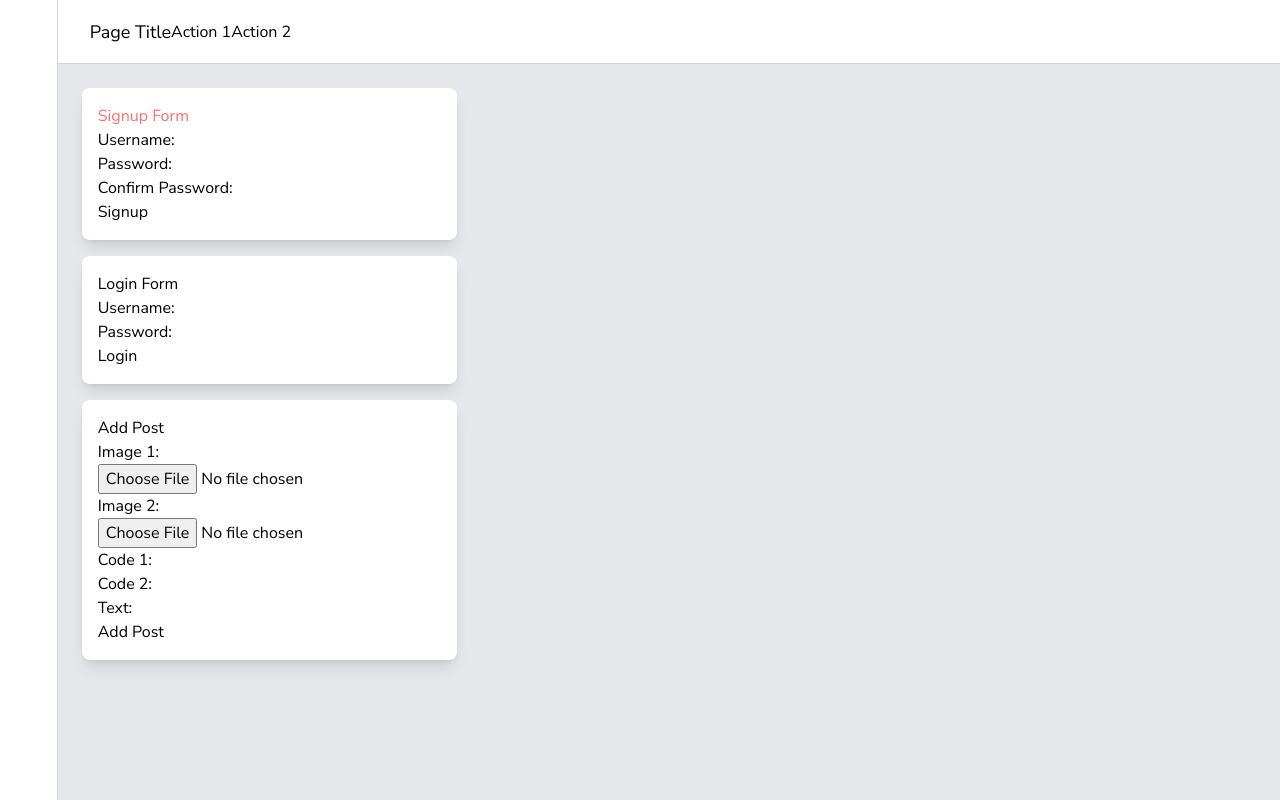
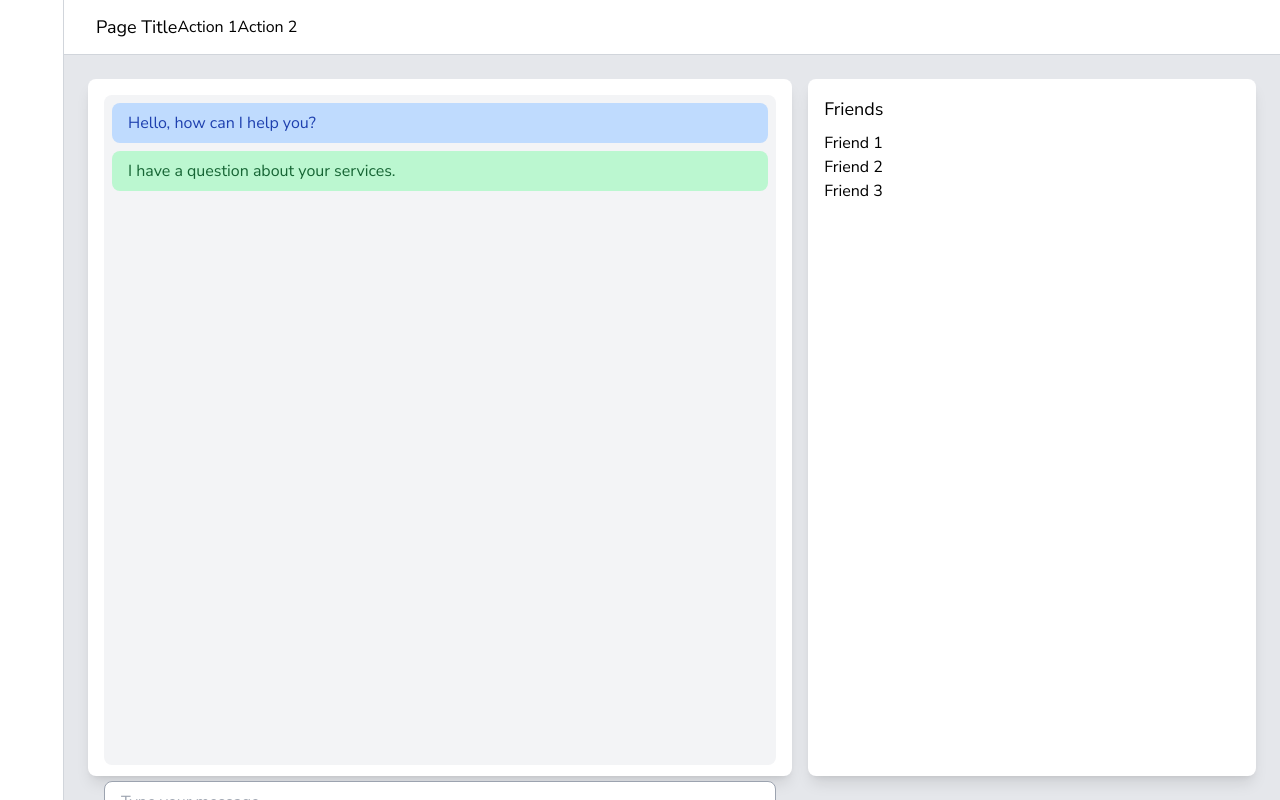
Before and after one commit to a-down/friends-db, a React (Create React App) app in the folder client/: page /testing in a window 1280 px wide. Built offline with nearby package versions, Linux system fonts and the light colour scheme.

Commit message:
completed barebones message page

```diff
--- a/client/src/pages/TestingPage.js
+++ b/client/src/pages/TestingPage.js
@@ -87,129 +87,47 @@ export default function MyComponent() {
 
         {/* Content */}
         <div className="flex-grow p-6 overflow-auto bg-gray-200">
-          <div className="grid grid-cols-3 gap-6">
-            {/* Grid items */}
-            <div className="col-span-1 grid-item">
-              {/* Grid item content */}
-              {/* Your content here */}
-              <div className="bg-white shadow-lg rounded-lg p-4">
-                <form>
-                  <h2 className="text-red-400">Signup Form</h2>
-                  <div>
-                    <label>Username:</label>
-                    <input
-                      type="text"
-                      name="username"
-                      value={signupData.username}
-                      onChange={handleSignupInputChange}
-                    />
-                  </div>
-                  <div>
-                    <label>Password:</label>
-                    <input
-                      type="password"
-                      name="password"
-                      value={signupData.password}
-                      onChange={handleSignupInputChange}
-                    />
-                  </div>
-                  <div>
-                    <label>Confirm Password:</label>
-                    <input
-                      type="password"
-                      name="confirmPassword"
-                      value={signupData.confirmPassword}
-                      onChange={handleSignupInputChange}
-                    />
-                  </div>
-                  <button>Signup</button>
-                </form>
+          {/* Message and Friends Box */}
+          <div className="flex h-full">
+            {/* Message Box */}
+            <div className="message-box bg-white shadow-lg rounded-lg p-4 flex-grow">
+              {/* Messages */}
+              <div className="messages bg-gray-100 p-2 rounded-lg h-60" style={{ overflowY: 'auto' , maxHeight: 'calc(100% - 675px)', minHeight: '670px' }}>
+                <div className="message received mb-2">
+                  <p className="message-text bg-blue-200 text-blue-800 py-2 px-4 rounded-lg">
+                    Hello, how can I help you?
+                  </p>
+                </div>
+                <div className="message sent mb-2">
+                  <p className="message-text bg-green-200 text-green-800 py-2 px-4 rounded-lg">
+                    I have a question about your services.
+                  </p>
+                </div>
+                {/* More messages */}
               </div>
 
-              <div className="bg-white shadow-lg rounded-lg p-4 mt-4">
-                <form>
-                  <h2>Login Form</h2>
-                  <div>
-                    <label>Username:</label>
-                    <input
-                      type="text"
-                      name="username"
-                      value={loginData.username}
-                      onChange={handleLoginInputChange}
-                    />
-                  </div>
-                  <div>
-                    <label>Password:</label>
-                    <input
-                      type="password"
-                      name="password"
-                      value={loginData.password}
-                      onChange={handleLoginInputChange}
-                    />
-                  </div>
-                  <button>Login</button>
-                </form>
-              </div>
-
-              <div className="bg-white shadow-lg rounded-lg p-4 mt-4">
-                <form onSubmit={handleSubmit}>
-                  <h2>Add Post</h2>
-                  <div>
-                    <label>Image 1:</label>
-                    <input
-                      type="file"
-                      accept="image/*"
-                      name="image1"
-                      value={postData.image1}
-                      onChange={handleInputChange}
-                    />
-                  </div>
-                  <div>
-                    <label>Image 2:</label>
-                    <input
-                      type="file"
-                      accept="image/*"
-                      name="image2"
-                      value={postData.image2}
-                      onChange={handleInputChange}
-                    />
-                  </div>
-                  <div>
-                    <label>Code 1:</label>
-                    <input
-                      type="text"
-                      name="code1"
-                      value={postData.code1}
-                      onChange={handleInputChange}
-                    />
-                  </div>
-                  <div>
-                    <label>Code 2:</label>
-                    <input
-                      type="text"
-                      name="code2"
-                      value={postData.code2}
-                      onChange={handleInputChange}
-                    />
-                  </div>
-                  <div>
-                    <label>Text:</label>
-                    <input
-                      type="text"
-                      name="text"
-                      value={postData.text}
-                      onChange={handleInputChange}
-                    />
-                  </div>
-                  <button type="submit">Add Post</button>
-                </form>
+              {/* Input and Button */}
+              <div className="mt-4">
+                <input type="text" placeholder="Type your message..." className="input border border-gray-400 rounded-lg flex-grow py-2 px-4 input rounded-lg w-full py-2 px-4" />
+                <button className="send-button bg-blue-500 hover:bg-blue-600 text-white rounded-lg py-2 px-4 mt-2 w-full">Send</button>
               </div>
             </div>
-            {/* More grid items */}
+
+            {/* Friends Box */}
+            <div className="friends-box bg-white shadow-lg rounded-lg p-4 ml-4 flex-grow">
+              <h2 className="text-lg font-medium mb-2">Friends</h2>
+              <ul className="friend-list">
+                <li className="friend">Friend 1</li>
+                <li className="friend">Friend 2</li>
+                <li className="friend">Friend 3</li>
+                {/* Add more friends */}
+              </ul>
+            </div>
           </div>
         </div>
       </div>
     </div>
+
 
 
 
```
